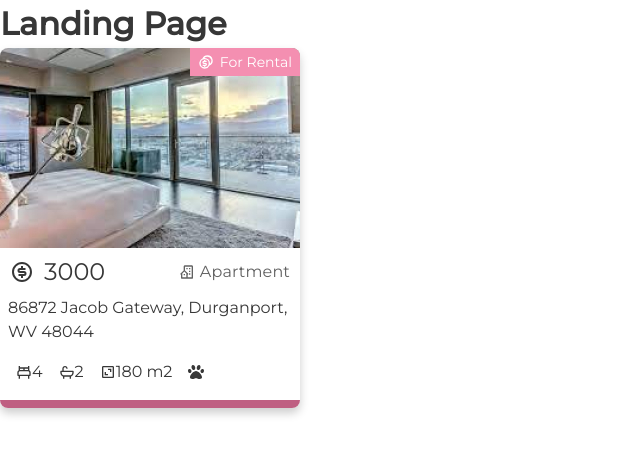
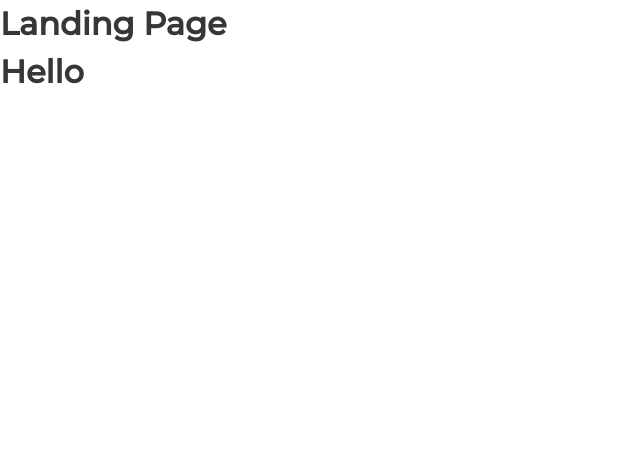
Before and after one commit to Alejandro1709/GetThatHome-Client, a React (Create React App) app: page / in a window 1280 px wide. Shown: the top 454 px of the page, without its empty margins (0-640 px from the left). Built offline with nearby package versions, Linux system fonts and the light colour scheme.

Commit message:
Add: route for propertiesPage

```diff
--- a/src/App.js
+++ b/src/App.js
@@ -1,14 +1,14 @@
-import styled from "@emotion/styled";
-import PropertyCardDetail from "./components/PropertyCardDetail";
+import styled from '@emotion/styled';
 
 const StyledContainer = styled.div`
-  margin: auto;
+  margin: 0 auto;
+  /* background-color: aqua; */
 `;
 
 function App() {
   return (
     <StyledContainer>
-      <PropertyCardDetail />
+      <h1>Hello</h1>
     </StyledContainer>
   );
 }
--- a/src/index.js
+++ b/src/index.js
@@ -1,31 +1,29 @@
-import React from "react";
-import ReactDOM from "react-dom/client";
-import App from "./App";
-import { Global } from "@emotion/react";
-import { global, reset } from "./styles";
-import { BrowserRouter, Route, Routes } from "react-router-dom";
+import React from 'react';
+import ReactDOM from 'react-dom/client';
+import App from './App';
+import { Global } from '@emotion/react';
+import { global, reset } from './styles';
+import { BrowserRouter, Route, Routes } from 'react-router-dom';
+import PropertiesPage from './pages/PropertiesPage';
 
-const root = ReactDOM.createRoot(document.getElementById("root"));
+const root = ReactDOM.createRoot(document.getElementById('root'));
 root.render(
   <React.StrictMode>
     <Global styles={global} />
     <Global styles={reset} />
     <BrowserRouter>
       <Routes>
-        <Route path="/" element={<h1>Landing Page</h1>} />
+        <Route path='/' element={<h1>Landing Page</h1>} />
+        <Route path='/properties' element={<PropertiesPage />} />
+        {/* For the route property detail page add the id of the property */}
+        <Route path='/properties/1' element={<h1>Property Detail Page</h1>} />
+        <Route path='/signup' element={<h1>Signup Page</h1>} />
         <Route
-          path="/properties"
-          element={<h1>Properties List View Page</h1>}
-        />
-        {/* For the route property detail page add the id of the property */}
-        <Route path="/properties/1" element={<h1>Property Detail Page</h1>} />
-        <Route path="/signup" element={<h1>Signup Page</h1>} />
-        <Route
-          path="/myproperties"
+          path='/myproperties'
           element={<h1>Landlord Properties Page</h1>}
         />
-        <Route path="/saved" element={<h1>Homeseeker Properties Page</h1>} />
-        <Route path="*" element={<h1>Not Found</h1>} />
+        <Route path='/saved' element={<h1>Homeseeker Properties Page</h1>} />
+        <Route path='*' element={<h1>Not Found</h1>} />
       </Routes>
     </BrowserRouter>
     <App />
```
